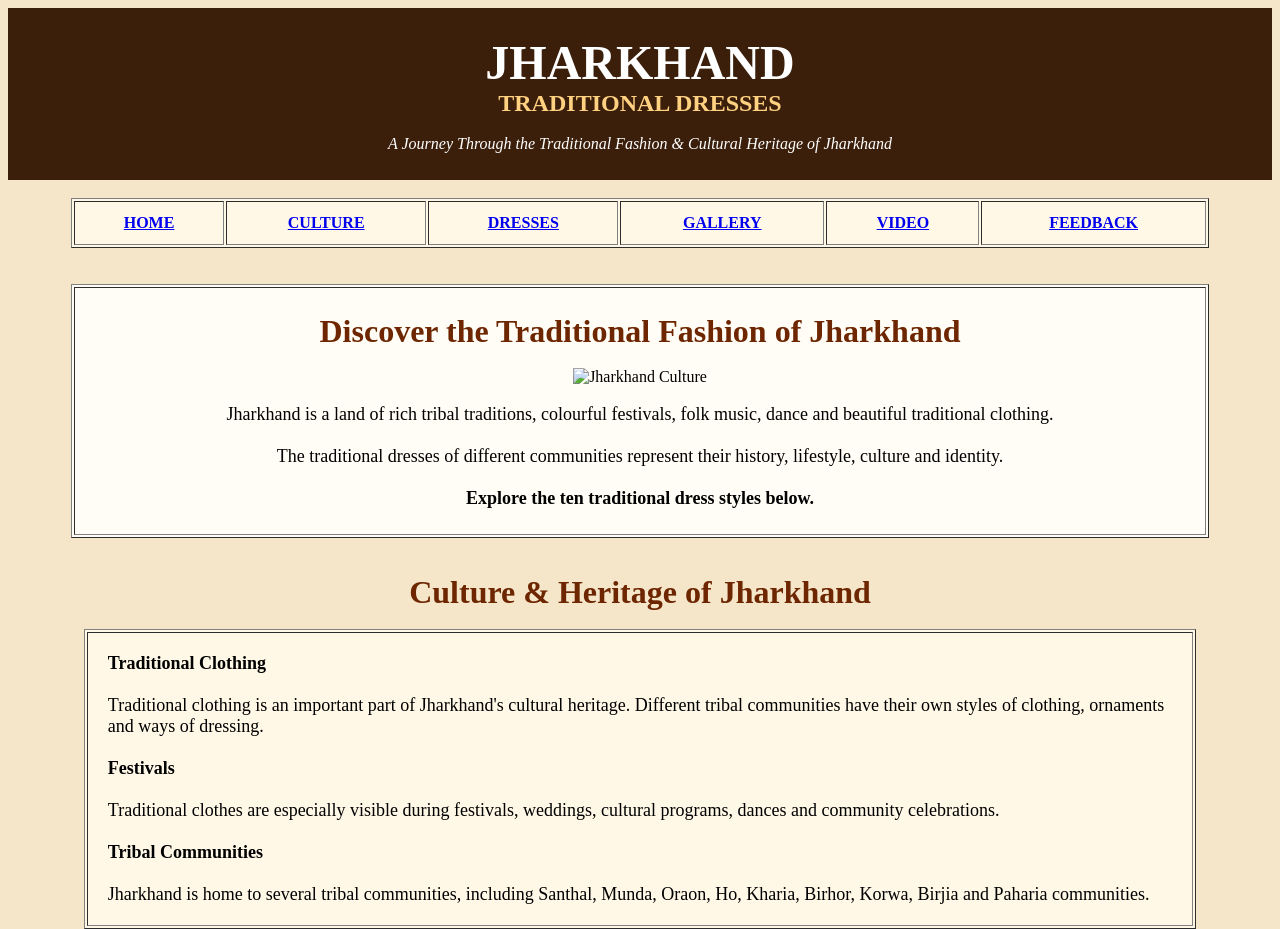
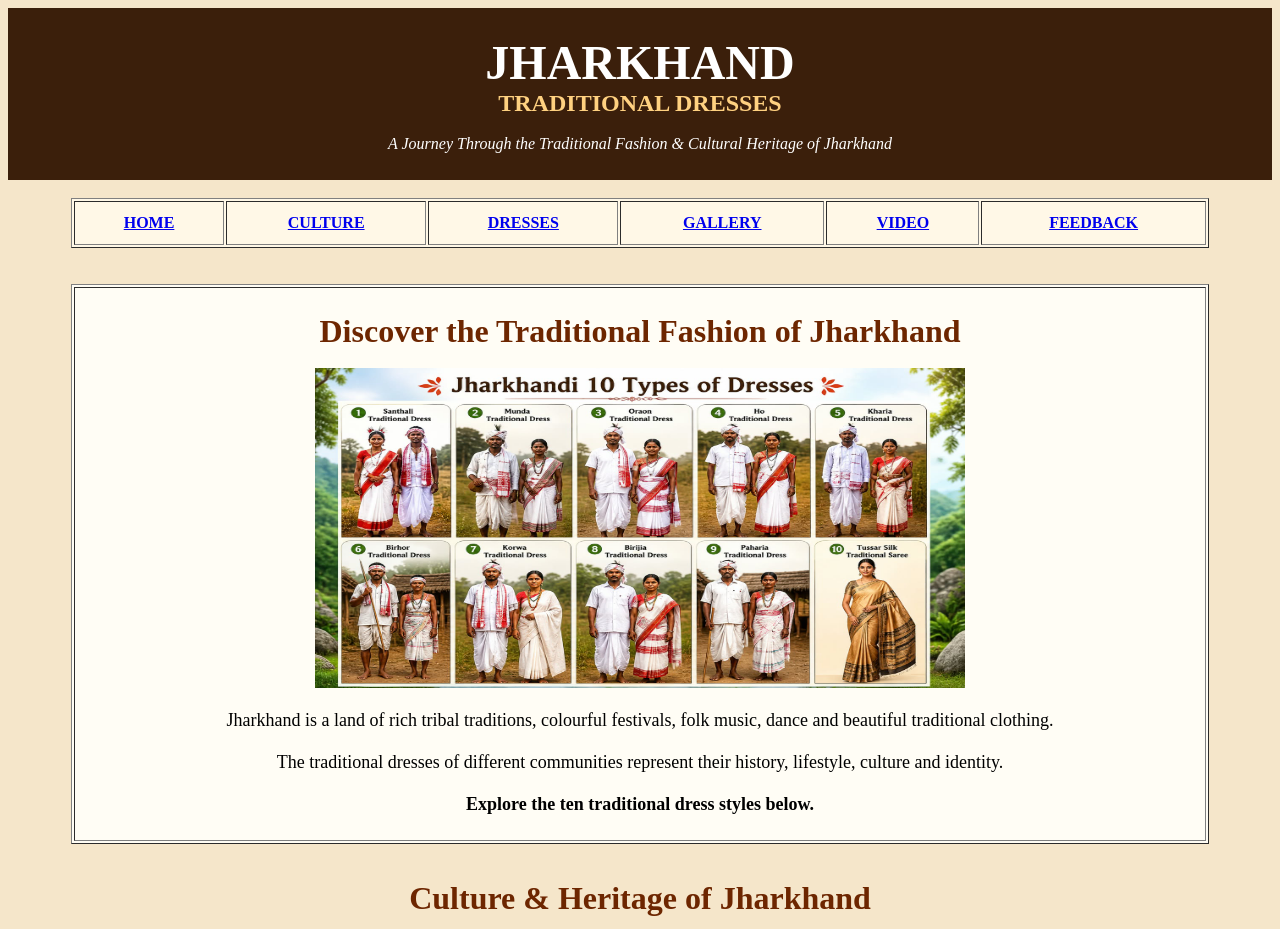
Before and after one commit to eshantnath/Jharkhandi-Dresses, a plain HTML site: page index.html in a window 1280 px wide. Shown: the top 929 px of the page. Drawn offline with Linux system fonts and the light colour scheme; files whose address does not match are found by name.

Commit message:
Update index.html

```diff
--- a/index.html
+++ b/index.html
@@ -105,7 +105,7 @@ Discover the Traditional Fashion of Jharkhand
 <br>
 <br>
 
-<img src="images 1/Jharkhandi 55.jpg"
+<img src="Jharkhandi 55.jpg"
 width="650"
 height="320"
 alt="Jharkhand Culture">
```
